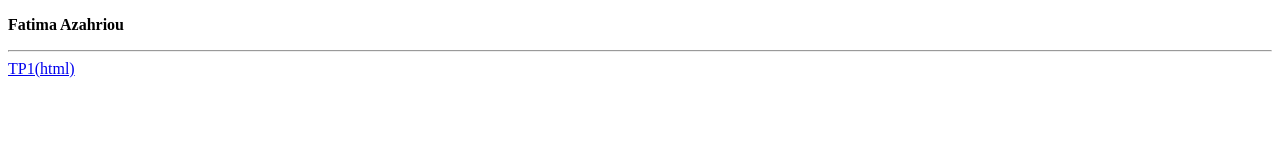
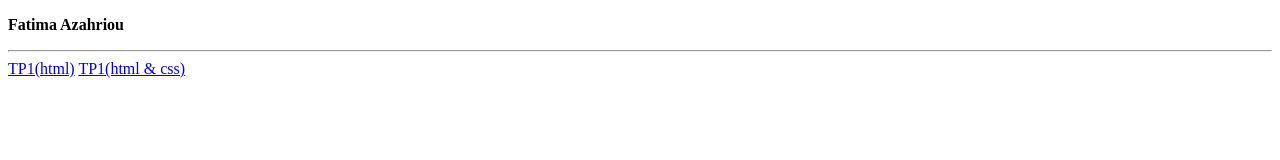
Before and after one commit to FatimaAzahriou/FatimaAzahriou.github.io, a plain HTML site: page index.html in a window 1280 px wide. Drawn offline with Linux system fonts and the light colour scheme.

Commit message:
Update index.html

```diff
--- a/index.html
+++ b/index.html
@@ -10,6 +10,8 @@
 <p><strong>Fatima Azahriou</strong></p>
   <hr>
    <a href="./CV html.html" > TP1(html)</a>
+   <a href="./CV css.html" > TP1(html & css)</a>
+
 
 </body>
 </html>
```
